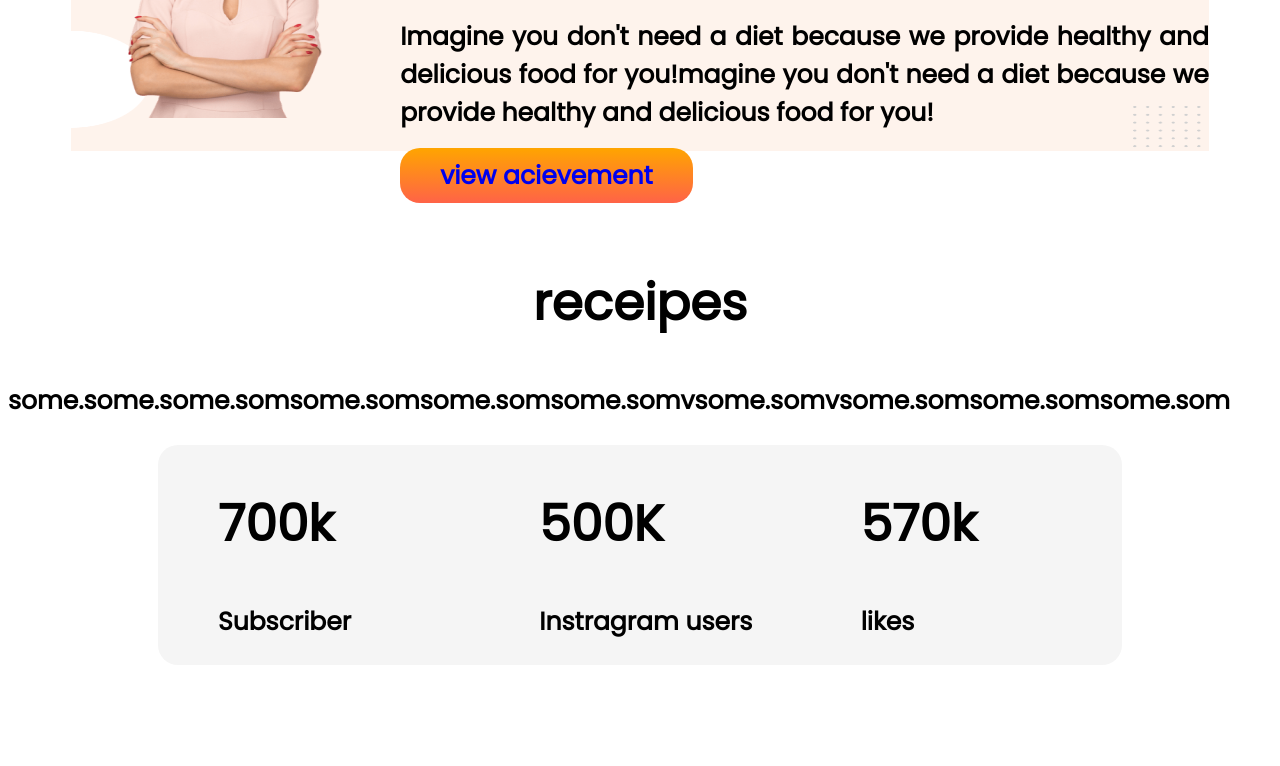
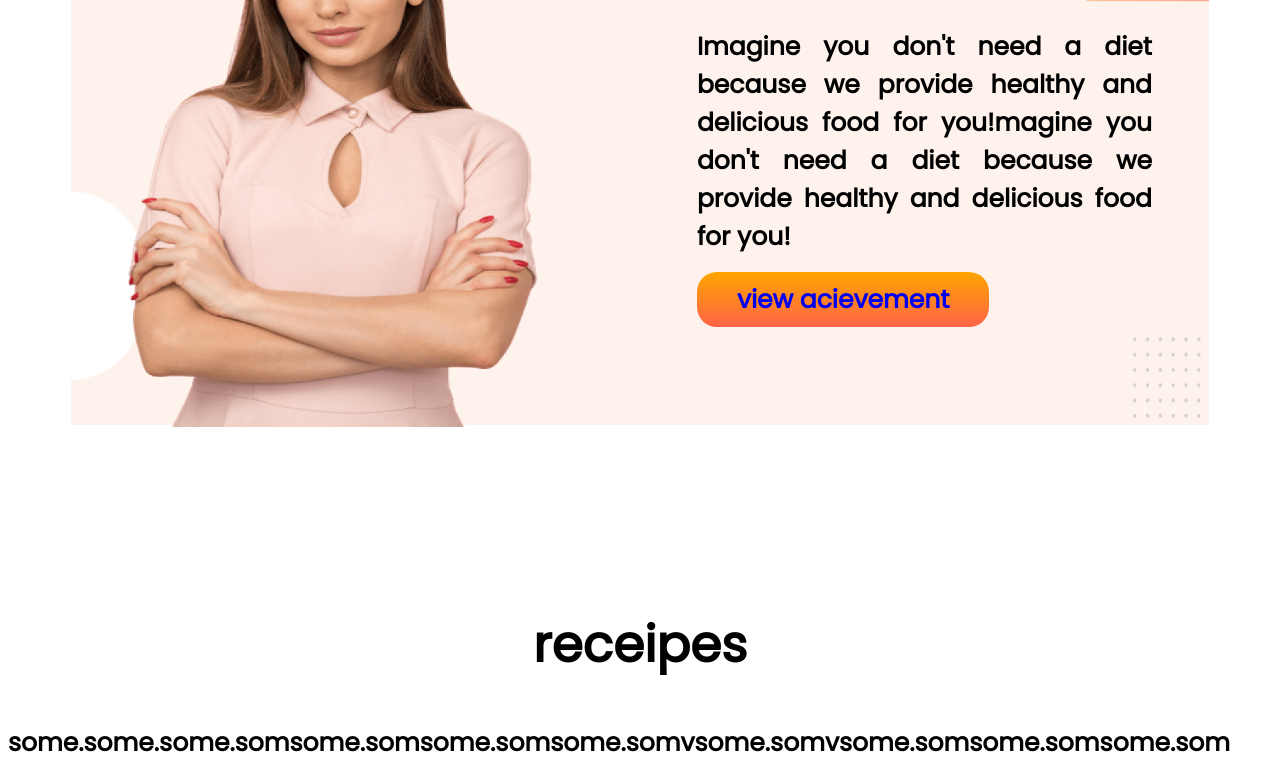
Before and after one commit to UmmayTakida/food-network-repo, a plain HTML site: page index.html in a window 1280 px wide. Shown: the part 781-1547 px from the top of the page. Before the commit the page ends 1455 px from the top, so only its background shows below. Drawn offline with Linux system fonts and the light colour scheme.

Commit message:
added middle

```diff
--- a/index.html
+++ b/index.html
@@ -36,7 +36,7 @@
             <img id="person" src="images/female/Person Image.png" alt="">
 
         </div>
-        <div idclass="half-width">
+        <div class="half-width">
             <h1>About Me</h1>
             <p>Imagine you don't need a diet because we provide
                 healthy and delicious food for you!magine you don't need a diet because we provide
--- a/style.css
+++ b/style.css
@@ -32,7 +32,7 @@ p{
     font-weight: 700;
 }
 #person{
-    height: 70%;
+    height: 80%;
 }
 .link-buttom{
     background-image: linear-gradient(orange, tomato);
```
